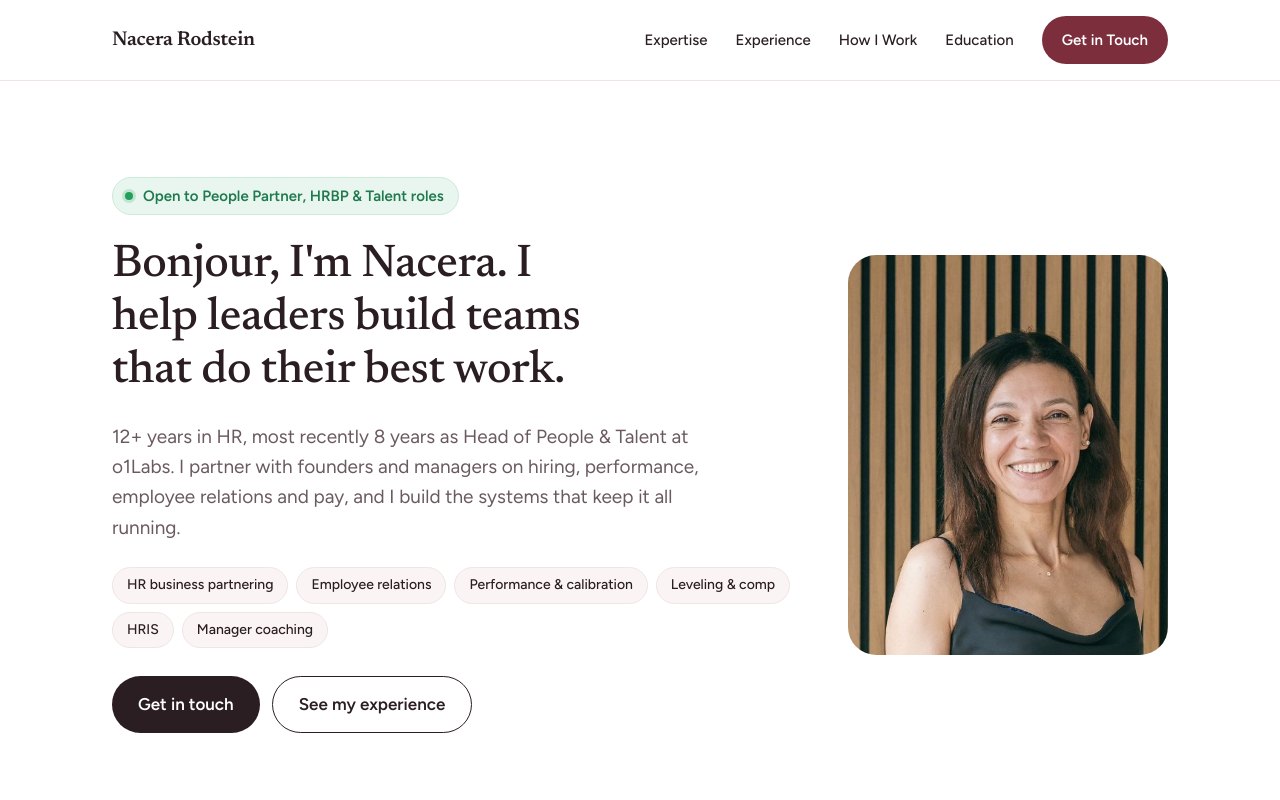
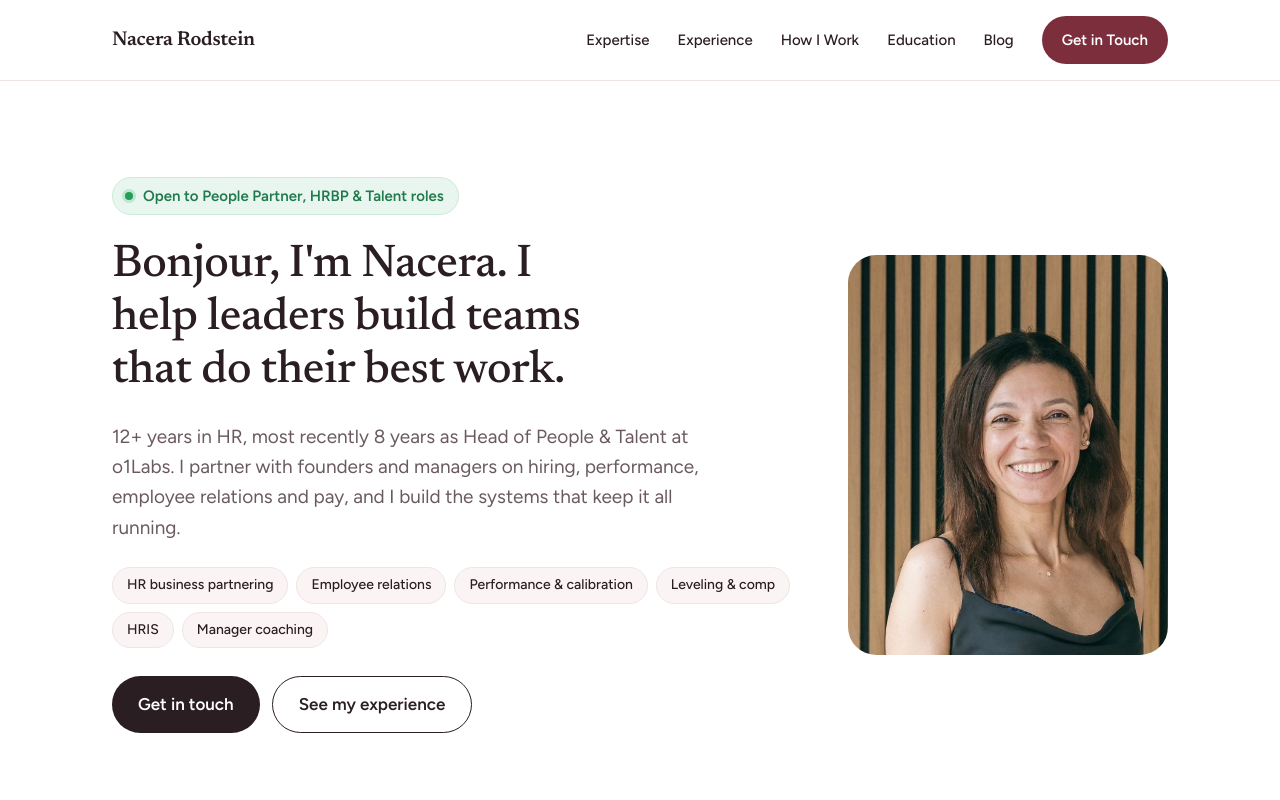
Before and after one commit to nacerarodstein-droid/nacerarodstein-droid.github.io, a plain HTML site: page index.html in a window 1280 px wide. Shown: the top 800 px of the page. Drawn offline with Linux system fonts and the light colour scheme.

Commit message:
Link to blog from menu and footer
Co-Authored-By: Claude Opus 5.5 <noreply@anthropic.com>
Claude-Session: https://claude.ai/code/session_01LTPfgGBkGV5AdXiutV5mbq

```diff
--- a/index.html
+++ b/index.html
@@ -34,7 +34,7 @@
 <a href="#experience">Experience</a>
 <a href="#managers">How I Work</a>
 <a href="#education">Education</a>
-<!-- <a href="/blog/">Blog</a>  (turn on once the first post is live) -->
+<a href="/blog/">Blog</a>
 <a href="#reach-out" class="btn btn-rust">Get in Touch</a>
 </div>
 </nav>
@@ -209,7 +209,7 @@
 </form>
 </div>
 <footer>
-<p class="wrap">© 2026 Nacera Rodstein · nacerarodstein.com</p>
+<p class="wrap">© 2026 Nacera Rodstein · <a href="/blog/" style="color:var(--on-dark)">Blog</a></p>
 </footer>
 </section>
 
```
